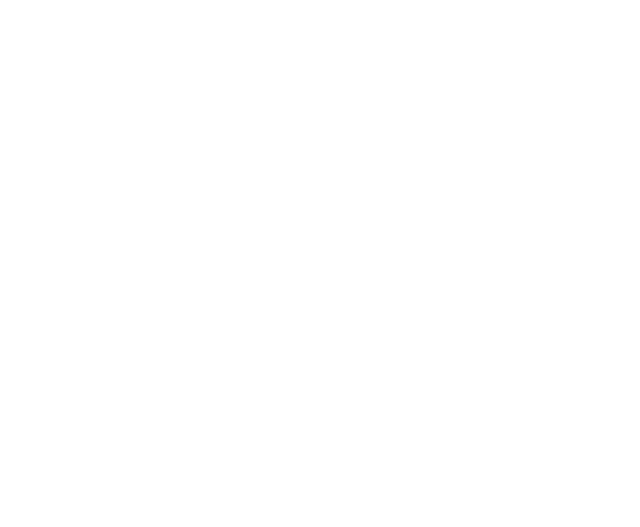
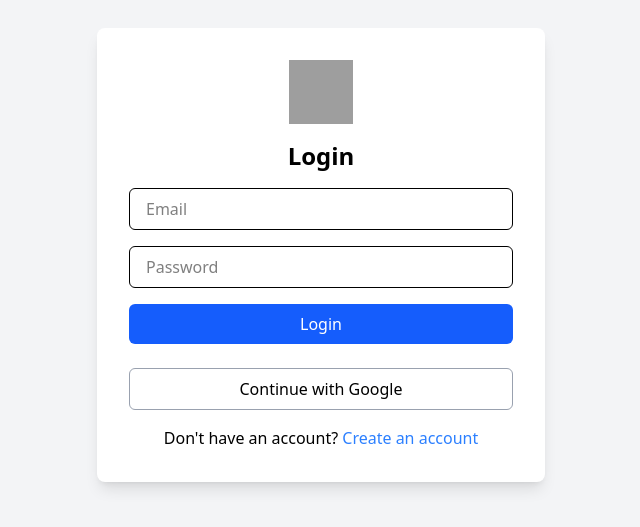
Before and after one commit to nileshyadav6702/launchfund, a React (Vite) app in the folder Frontend/: page /login in a window 1280 px wide. Before the commit this address had no page. Shown: the part 145-672 px from the top of the page, without its empty margins (319-959 px from the left). Built offline with nearby package versions, Linux system fonts and the light colour scheme; grey boxes are pictures that could not be loaded.

Commit message:
first commit

```diff
--- a/Frontend/package.json
+++ b/Frontend/package.json
@@ -11,6 +11,7 @@
   },
   "dependencies": {
     "@tailwindcss/vite": "^4.0.3",
+    "axios": "^1.7.9",
     "lucide-react": "^0.474.0",
     "react": "^18.3.1",
     "react-dom": "^18.3.1",
--- a/Frontend/src/App.jsx
+++ b/Frontend/src/App.jsx
@@ -1,6 +1,7 @@
 import React from 'react'
 import { Route, Routes } from 'react-router-dom'
 import Home from './Components/Home/Home'
+import LoginSignup from './Components/Login/Login'
 
 
 const App = () => {
@@ -9,6 +10,10 @@ const App = () => {
     {
       path: '/',
       element: <Home />
+    },
+    {
+      path: '/login',
+      element: <LoginSignup />
     }
   ]
 
--- /dev/null
+++ b/Frontend/src/Components/Login/Login.jsx
@@ -0,0 +1,72 @@
+import { useState } from "react";
+import axios from "axios";
+
+export default function LoginSignup() {
+  const [isSignup, setIsSignup] = useState(false);
+  const [email, setEmail] = useState("");
+  const [password, setPassword] = useState("");
+  const [error, setError] = useState("");
+
+  const handleSubmit = async (e) => {
+    e.preventDefault();
+    setError("");
+    try {
+      const response = await axios.post("https://your-api-endpoint.com/auth", {
+        email,
+        password,
+        isSignup,
+      });
+      console.log(response.data);
+    } catch (err) {
+      setError("Invalid input. Please check your details.");
+    }
+  };
+
+  return (
+    <div className="flex items-center justify-center min-h-screen bg-gray-100">
+      <div className="w-full max-w-md p-8 space-y-4 bg-white rounded-lg shadow-lg">
+        <div className="flex justify-center">
+          <img src="/logo.png" alt="Logo" className="w-16 h-16" />
+        </div>
+        <h2 className="text-2xl font-bold text-center">{isSignup ? "Sign Up" : "Login"}</h2>
+        {error && <p className="text-red-500 text-center">{error}</p>}
+        <form className="space-y-4" onSubmit={handleSubmit}>
+          <input
+            type="email"
+            placeholder="Email"
+            value={email}
+            onChange={(e) => setEmail(e.target.value)}
+            className="w-full px-4 py-2 border rounded-md focus:outline-none focus:ring-2 focus:ring-blue-500"
+            required
+          />
+          <input
+            type="password"
+            placeholder="Password"
+            value={password}
+            onChange={(e) => setPassword(e.target.value)}
+            className="w-full px-4 py-2 border rounded-md focus:outline-none focus:ring-2 focus:ring-blue-500"
+            required
+          />
+          <button
+            type="submit"
+            className="w-full py-2 text-white bg-blue-600 rounded-md hover:bg-blue-700"
+          >
+            {isSignup ? "Create Account" : "Login"}
+          </button>
+        </form>
+        <button className="w-full py-2 mt-2 text-black border border-gray-400 rounded-md hover:bg-gray-100">
+          Continue with Google
+        </button>
+        <p className="text-center">
+          {isSignup ? "Already have an account?" : "Don't have an account?"}
+          <span
+            className="text-blue-500 cursor-pointer"
+            onClick={() => setIsSignup(!isSignup)}
+          >
+            {isSignup ? " Login" : " Create an account"}
+          </span>
+        </p>
+      </div>
+    </div>
+  );
+}
```
Also changed, not shown: 1 other file (tests, documents, lock files or other folders).
